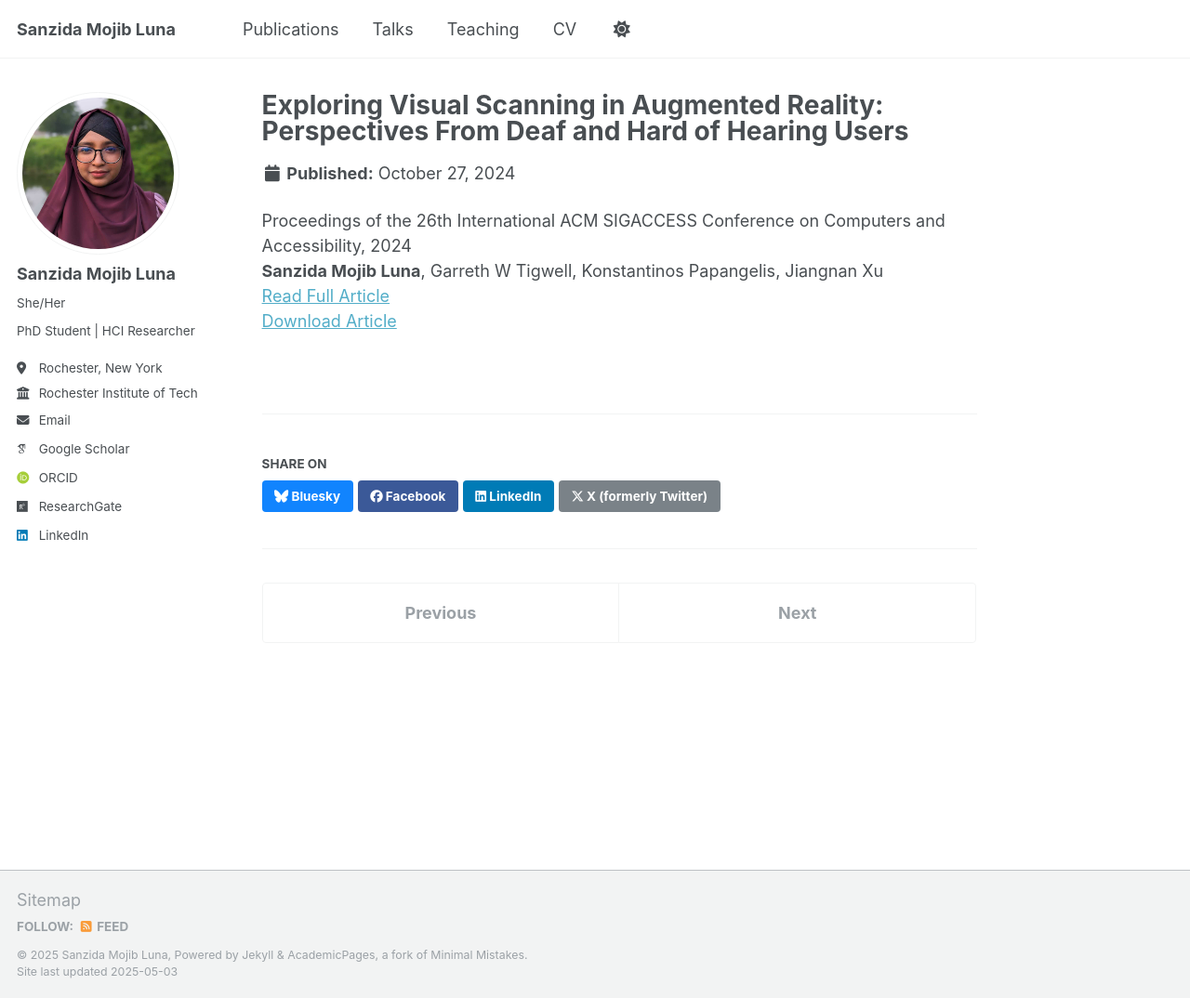
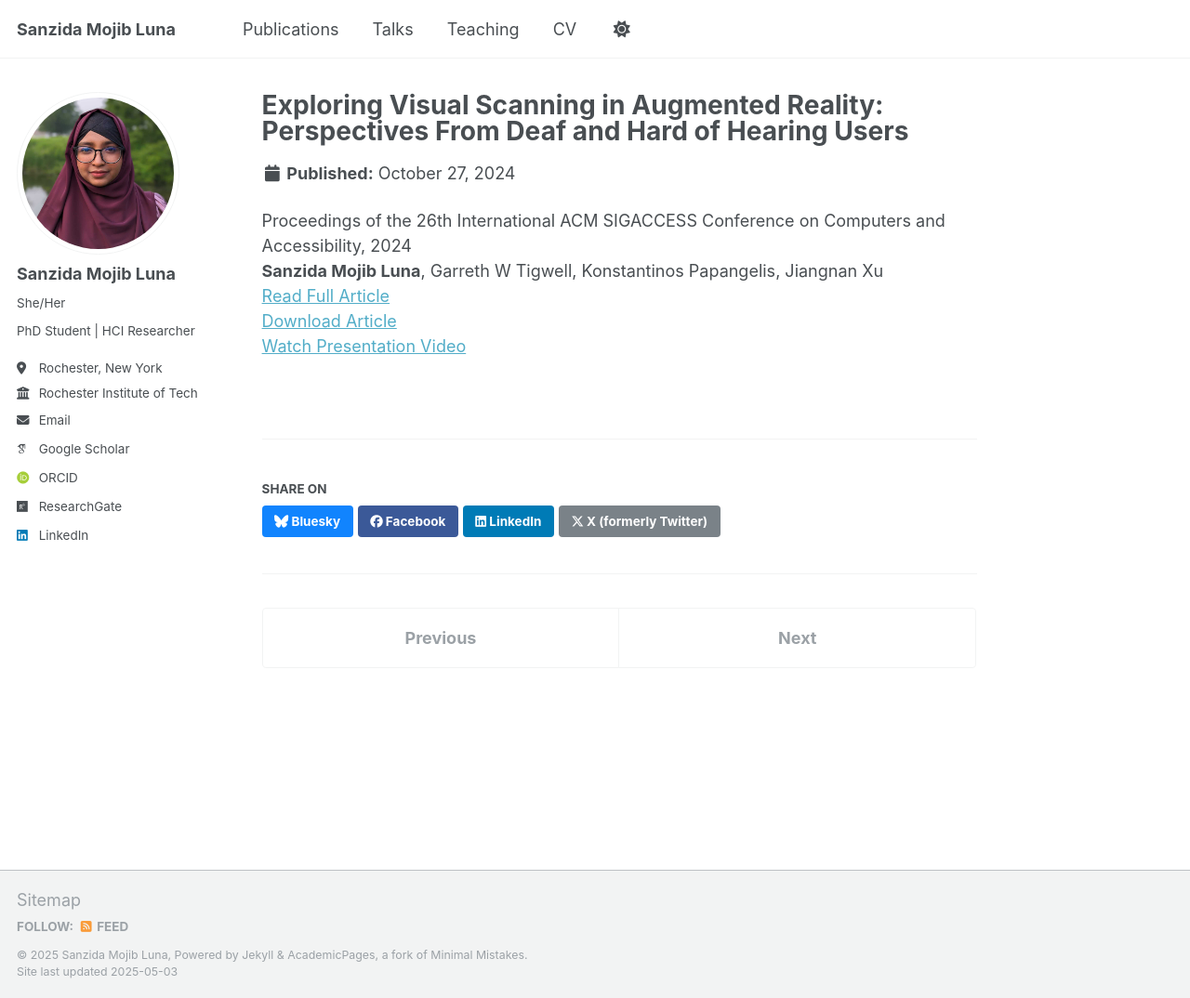
Before and after one commit to SanzidaMojibLuna/SanzidaMojibLuna.github.io, a Jekyll site: the page built from _publications/2024-10-27-pos.md, in a window 1280 px wide and 1074 px high. Shown: the whole window at 93% size. Built offline with Jekyll 4.4.1, drawn with Linux system fonts in a browser that asks for light colours; some web fonts are replaced; a file with an impossible date is left out.

Commit message:
Update 2024-10-27-pos.md

```diff
--- a/_publications/2024-10-27-pos.md
+++ b/_publications/2024-10-27-pos.md
@@ -14,3 +14,4 @@ Proceedings of the 26th International ACM SIGACCESS Conference on Computers and
 **Sanzida Mojib Luna**, Garreth W Tigwell, Konstantinos Papangelis, Jiangnan Xu
 [Read Full Article](https://dl.acm.org/doi/abs/10.1145/3663548.3688535)
 [Download Article](https://sanzidamojibluna.github.io/files/pos_2024.pdf)
+[Watch Presentation Video](https://www.youtube.com/watch?v=3ydPvpvvm08)
```
